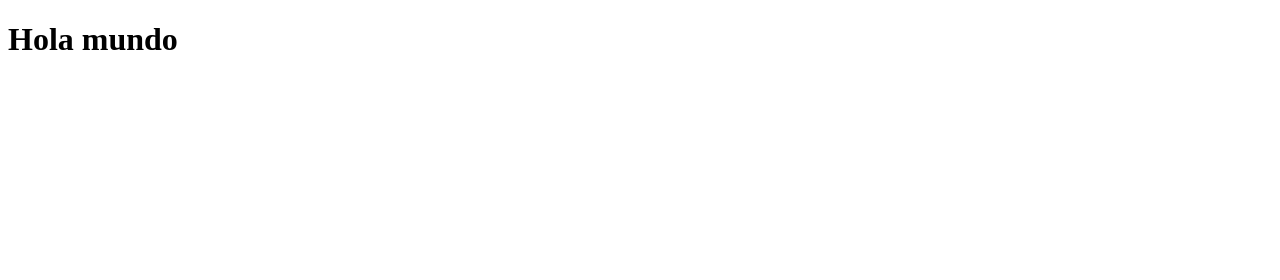
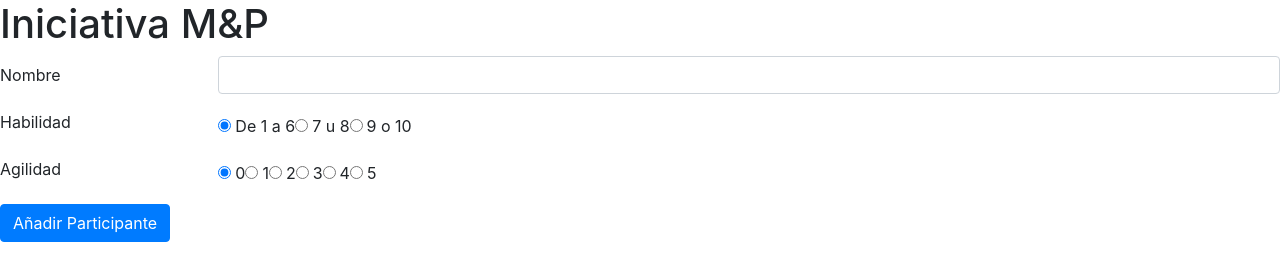
Before and after one commit to anjenaex/iniciativaM-P, a website: page index.html in a window 1280 px wide. Drawn offline with nearby package versions, Linux system fonts and the light colour scheme.

Commit message:
formulario hecho

```diff
--- a/index.html
+++ b/index.html
@@ -4,13 +4,103 @@
 <head>
     <meta charset="UTF-8">
     <meta name="viewport" content="width=device-width, initial-scale=1.0">
-    <title>Document</title>
+
+    <link rel="stylesheet" href="https://stackpath.bootstrapcdn.com/bootstrap/4.5.2/css/bootstrap.min.css" integrity="sha384-JcKb8q3iqJ61gNV9KGb8thSsNjpSL0n8PARn9HuZOnIxN0hoP+VmmDGMN5t9UJ0Z" crossorigin="anonymous">
+
+    <title>Iniciativa M&P</title>
 </head>
 
 <body>
 
-    <h1>Hola mundo</h1>
+    <h1>Iniciativa M&P</h1>
 
+    <form>
+        <div class="form-group row">
+            <label for="nombre" class="col-sm-2 col-form-label">Nombre</label>
+            <div class="col-sm-10">
+                <input type="text" class="form-control" id="nombre">
+            </div>
+        </div>
+
+        <fieldset class="form-group">
+            <div class="row">
+                <legend class="col-form-label col-sm-2 pt-0">Habilidad</legend>
+                <div class="col-sm-10 form-inline">
+                    <div class="form-check">
+                        <input class="form-check-input" type="radio" name="Habilidad" id="Habilidad1" value="option1" checked>
+                        <label class="form-check-label" for="Habilidad1">
+                  De 1 a 6
+                </label>
+                    </div>
+                    <div class="form-check">
+                        <input class="form-check-input" type="radio" name="Habilidad" id="Habilidad2" value="option2">
+                        <label class="form-check-label" for="Habilidad2">
+                  7 u 8
+                </label>
+                    </div>
+                    <div class="form-check disabled">
+                        <input class="form-check-input" type="radio" name="Habilidad" id="Habilidad3" value="option3">
+                        <label class="form-check-label" for="Habilidad3">
+                  9 o 10
+                </label>
+                    </div>
+                </div>
+            </div>
+        </fieldset>
+        <fieldset class="form-group">
+            <div class="row">
+                <legend class="col-form-label col-sm-2 pt-0">Agilidad</legend>
+                <div class="col-sm-10 form-inline">
+                    <div class="form-check">
+                        <input class="form-check-input" type="radio" name="agilidad" id="agilidad0" value="option0" checked>
+                        <label class="form-check-label" for="agilidad0">
+                    0
+                  </label>
+                    </div>
+                    <div class="form-check">
+                        <input class="form-check-input" type="radio" name="agilidad" id="agilidad1" value="option1">
+                        <label class="form-check-label" for="agilidad1">
+                    1
+                  </label>
+                    </div>
+                    <div class="form-check disabled">
+                        <input class="form-check-input" type="radio" name="agilidad" id="agilidad3" value="option2">
+                        <label class="form-check-label" for="agilidad2">
+                    2
+                  </label>
+                    </div>
+                    <div class="form-check disabled">
+                        <input class="form-check-input" type="radio" name="agilidad" id="agilidad3" value="option3">
+                        <label class="form-check-label" for="agilidad3">
+                    3
+                    </label>
+                    </div>
+                    <div class="form-check disabled">
+                        <input class="form-check-input" type="radio" name="agilidad" id="agilidad3" value="option4">
+                        <label class="form-check-label" for="agilidad4">
+                    4
+                    </label>
+                    </div>
+                    <div class="form-check disabled">
+                        <input class="form-check-input" type="radio" name="agilidad" id="agilidad3" value="option5">
+                        <label class="form-check-label" for="agilidad5">
+                    5
+                    </label>
+                    </div>
+                </div>
+            </div>
+        </fieldset>
+
+        <div class="form-group row">
+            <div class="col-sm-10">
+                <button type="submit" class="btn btn-primary">Añadir Participante</button>
+            </div>
+        </div>
+    </form>
+
+    <script src="https://code.jquery.com/jquery-3.5.1.slim.min.js" integrity="sha384-DfXdz2htPH0lsSSs5nCTpuj/zy4C+OGpamoFVy38MVBnE+IbbVYUew+OrCXaRkfj" crossorigin="anonymous"></script>
+    <script src="https://cdn.jsdelivr.net/npm/popper.js@1.16.1/dist/umd/popper.min.js" integrity="sha384-9/reFTGAW83EW2RDu2S0VKaIzap3H66lZH81PoYlFhbGU+6BZp6G7niu735Sk7lN" crossorigin="anonymous"></script>
+    <script src="https://stackpath.bootstrapcdn.com/bootstrap/4.5.2/js/bootstrap.min.js" integrity="sha384-B4gt1jrGC7Jh4AgTPSdUtOBvfO8shuf57BaghqFfPlYxofvL8/KUEfYiJOMMV+rV" crossorigin="anonymous"></script>
     <script src="js/main.js"></script>
 </body>
 
--- a/js/main.js
+++ b/js/main.js
@@ -30,8 +30,6 @@ class Turno {
     constructor() {
 
         this.turno++;
-
-        this.añadirParticipantes();
 
     };
 
@@ -82,8 +80,8 @@ class Turno {
     }
 }
 
-turno = new Turno;
+let turno = new Turno();
+
 turno.obtenerParticipaciones();
 turno.getIniciativa();
-console.log(turno.numeroDeAcciones);
-// console.log(turno.iniciativa);
+console.log(turno.numeroDeAcciones)
```
Also changed, not shown: js/classes.js (+88 -0 lines).
